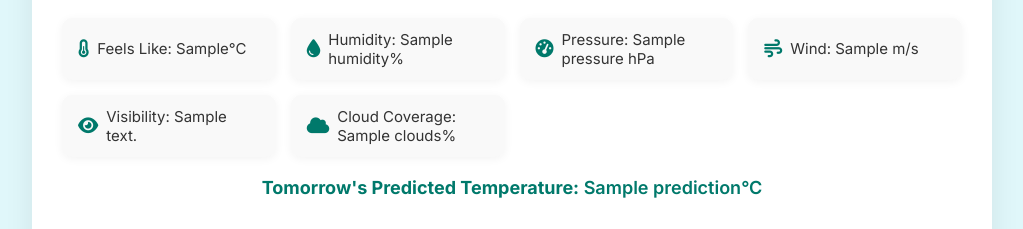
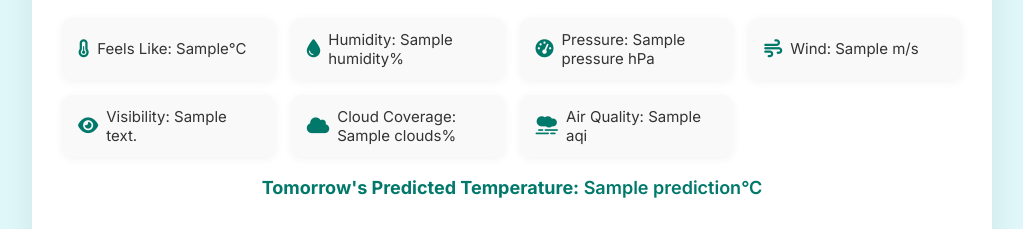
Before and after one commit to 9arvit/skycast, a Flask app: template templates/index.html in a window 1280 px wide. Shown: the part 637-866 px from the top of the page, without its empty margins (128-1151 px from the left). Run offline with Flask 3, Linux system fonts and the light colour scheme; the template is opened without the code that fills it: most values are stand-ins (such as "Sample title", 1, 10 or a date in 2020); parts of the project's set-up code (start-up, migrations or seed data) failed here and were passed over; some libraries are stand-ins or nearby versions.

Commit message:
Update index.html

```diff
--- a/templates/index.html
+++ b/templates/index.html
@@ -202,6 +202,7 @@
           <div class="card"><i class="fas fa-wind"></i> Wind: {{ weather.wind_speed }} m/s</div>
           <div class="card"><i class="fas fa-eye"></i> Visibility: {{ weather.visibility }}</div>
           <div class="card"><i class="fas fa-cloud"></i> Cloud Coverage: {{ weather.clouds }}%</div>
+          <div class="card"><i class="fas fa-smog"></i> Air Quality: {{ weather.aqi }}</div>
           {% if weather.rain and weather.rain > 0 %}
             <div class="card"><i class="fas fa-cloud-showers-heavy"></i> Rain (1h): {{ weather.rain }} mm</div>
           {% endif %}
```
